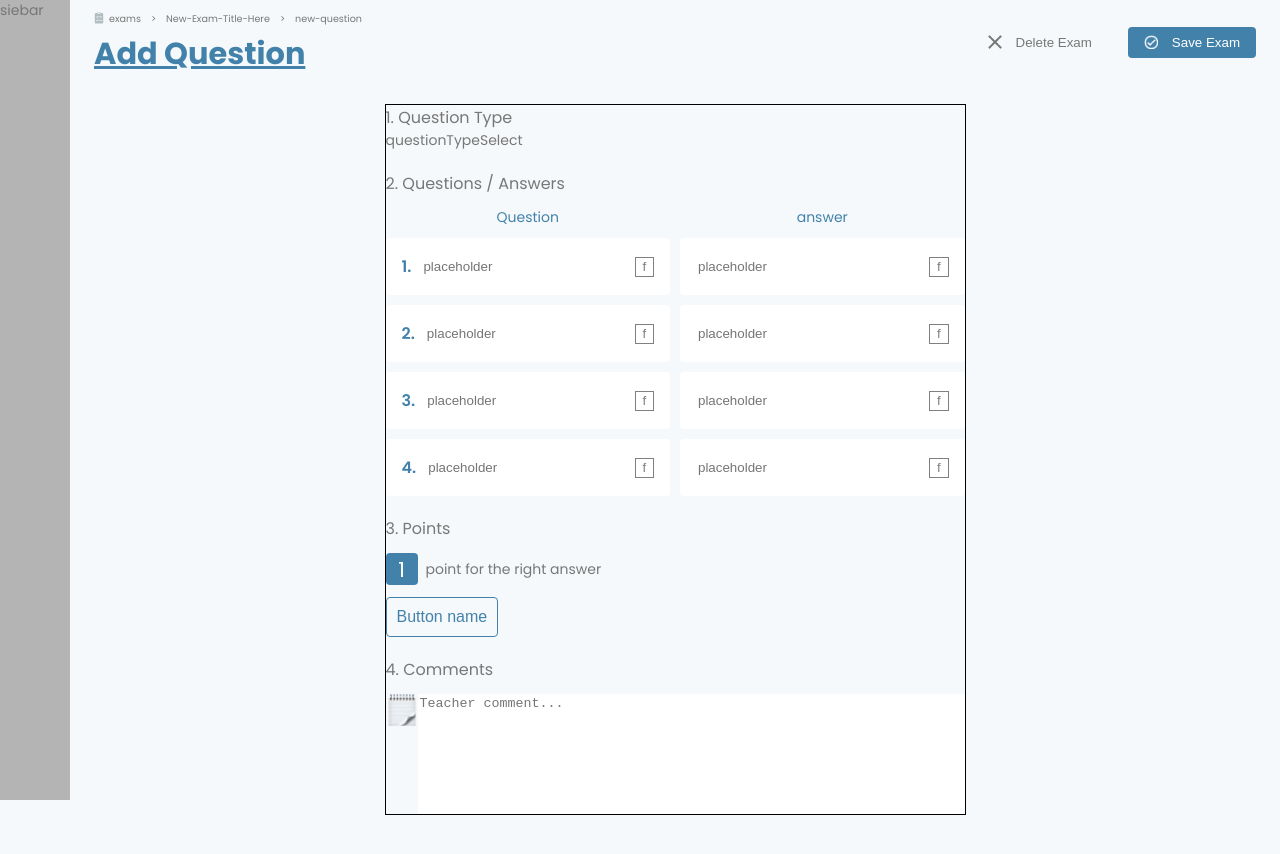
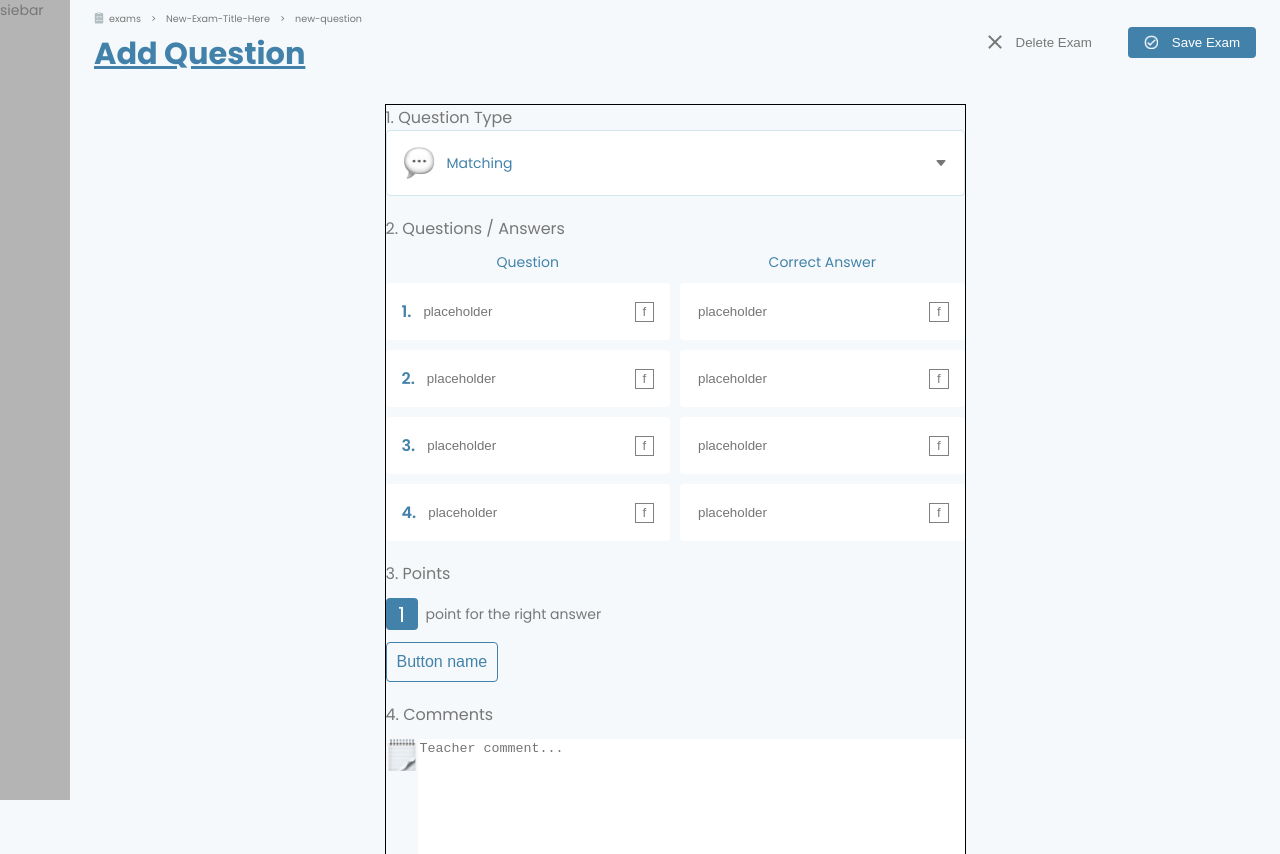
Before and after one commit to AntonKramarenko/questions-board, a React (Create React App) app: page /exams/New-Exam-Title-Here/new-question in a window 1280 px wide. Shown: the top 854 px of the page. Before the commit the page ends 815 px from the top, so only its background shows below. Built offline with nearby package versions, Linux system fonts and the light colour scheme.

Commit message:
add question type select

```diff
--- a/src/components/componentsPage/MatchingTypeQuestion/MatchingTypeQuestion.scss
+++ b/src/components/componentsPage/MatchingTypeQuestion/MatchingTypeQuestion.scss
@@ -7,7 +7,6 @@
         font-size: 1rem;
         margin: 20px 0 12px 0;
     }
-
 
     &__questions-body{
         display: grid;
@@ -38,10 +37,10 @@
     }
 }
 
-// .question{
-//     grid-column-start: 1;
-// }
+.question{
+    grid-column-start: 1;
+}
 
-// .answer{
-//     grid-column-start: 2;
-// }
+.answer{
+    grid-column-start: 2;
+}
--- a/src/components/componentsPage/MatchingTypeQuestion/MatchingTypeQuestion.tsx
+++ b/src/components/componentsPage/MatchingTypeQuestion/MatchingTypeQuestion.tsx
@@ -10,7 +10,7 @@ export const MatchingTypeQuestion = () => {
         <div className="matchingTypeQuestion__title">2. Questions / Answers</div>
         <div className="matchingTypeQuestion__questions-body">
             <div className="matchingTypeQuestion__body-title question">Question</div>
-            <div className="matchingTypeQuestion__body-title answer">answer</div>
+            <div className="matchingTypeQuestion__body-title answer">Correct Answer</div>
             <div className="matchingTypeQuestion__body-item question"> <span>1.</span> <UniversalInput/></div>
             <div className="matchingTypeQuestion__body-item answer"><UniversalInput/></div>
             <div className="matchingTypeQuestion__body-item question"><span>2.</span>  <UniversalInput/></div>
--- a/src/components/componentsUI/QuestionTypeSelect/QuestionTypeSelect.scss
+++ b/src/components/componentsUI/QuestionTypeSelect/QuestionTypeSelect.scss
@@ -0,0 +1,56 @@
+@import '../../../styles/colors.scss';
+@import '../../../styles/main.scss';
+
+.questionTypeSelect{
+    position: relative;
+    &__currentValue{
+        background-color: $color-primary-ligth;
+        padding: 16px;
+        display: flex;
+        align-items: center;
+        justify-content: space-between;
+        border:$border ;
+        border-radius: $radius;
+        cursor: pointer;
+    }
+
+    &__body{
+        position: absolute;
+        right: 0;
+        left: 0;
+        background-color: $color-primary-ligth;
+        cursor: pointer;
+
+        &-values{
+            border:$border ;
+            padding: 16px;
+            display: flex;
+            align-items: center;
+            color: $color-primary;
+        }
+
+        img{
+            width: 32px;
+            height: 32px;
+            margin-right: 12px;
+        }
+
+        &-values:hover{
+            transition: all 0.5s;
+            color: $color-primary-active;
+        }
+    }
+
+
+    &__value{
+        display: flex;
+        align-items: center;
+        color: $color-primary-active;
+
+        img{
+            width: 32px;
+            height: 32px;
+            margin-right: 12px;
+        }
+    }
+}
--- a/src/components/componentsUI/QuestionTypeSelect/QuestionTypeSelect.tsx
+++ b/src/components/componentsUI/QuestionTypeSelect/QuestionTypeSelect.tsx
@@ -1,10 +1,30 @@
-import React from 'react'
+import React, { useState } from 'react'
 import './QuestionTypeSelect.scss'
+import { IoCaretDownOutline,IoCaretUpOutline } from "react-icons/io5";
+import ThinkLogo from '../../../assets/img/think.png'
+import { isVisible } from '@testing-library/user-event/dist/utils';
 
 export const QuestionTypeSelect = () => {
+  const [questonType,setType] = useState('Matching')
+  const [isVisible,setVisible] = useState(false)
+
+
+  const clickValueHandler =(valueType:string) =>{
+    setType(valueType)
+    setVisible(false)
+  }
+
+
   return (
     <div className='questionTypeSelect'>
-        questionTypeSelect
+      <div className='questionTypeSelect__currentValue ' onClick={() => setVisible(!isVisible)}>
+        <div className='questionTypeSelect__value'> <img src={ThinkLogo} alt="" /> {questonType}</div>
+        <IoCaretDownOutline/>
+      </div>
+      {isVisible && <div className="questionTypeSelect__body">
+        <div className='questionTypeSelect__body-values' onClick={()=> clickValueHandler('Matching')}> <img src={ThinkLogo} alt="" /> Matching</div>
+        <div className='questionTypeSelect__body-values' onClick={()=> clickValueHandler('Multiple choice')}> <img src={ThinkLogo} alt="" /> Multiple choice</div>
+      </div>}
     </div>
   )
 }
```
Also changed, not shown: src/assets/img/think.png (added).
